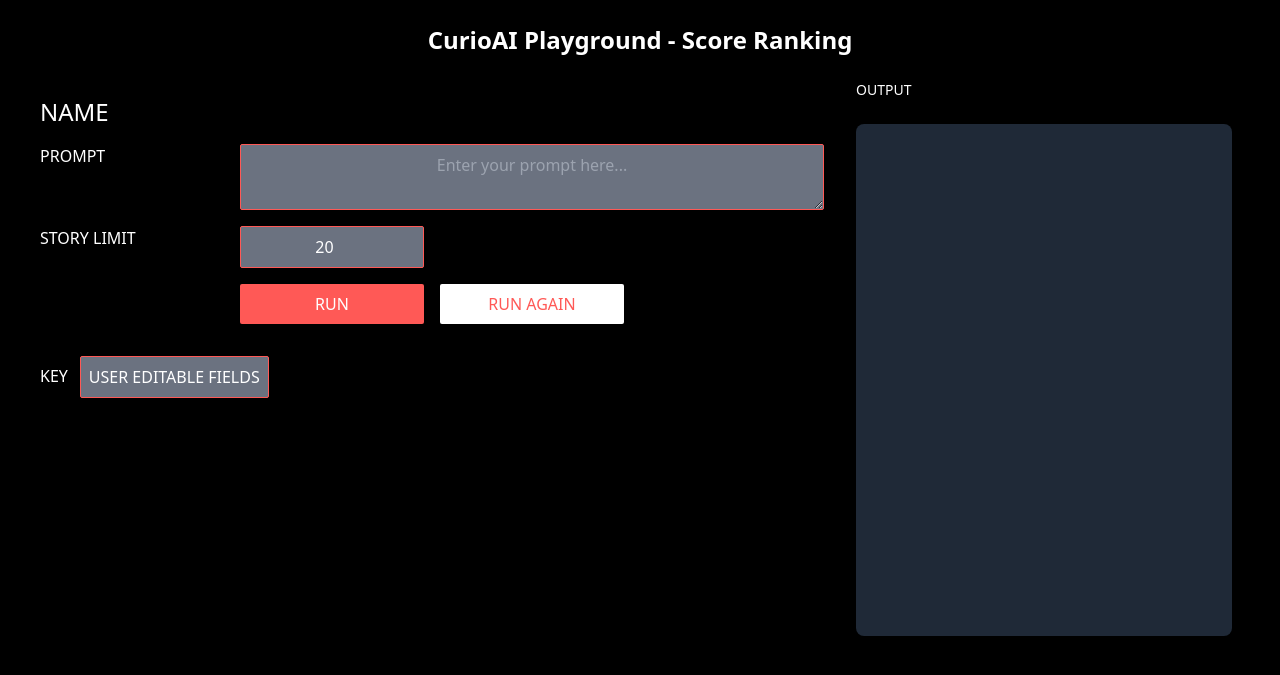
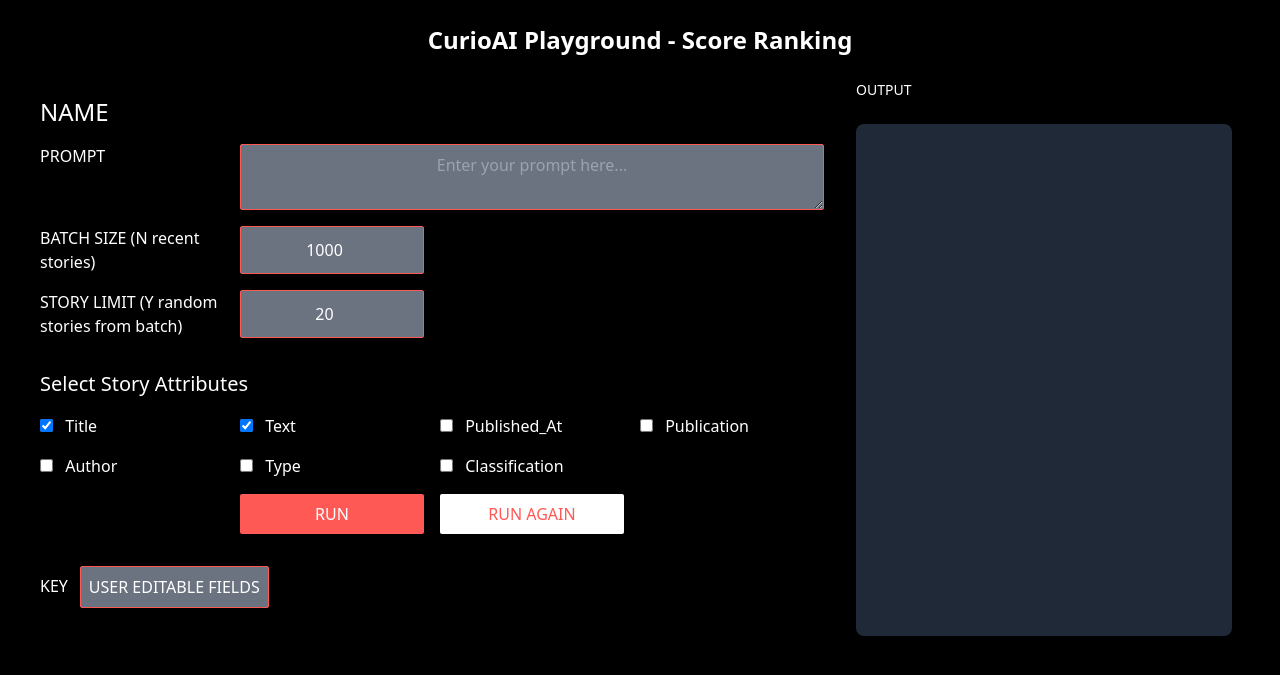
Before and after one commit to curio-labs/playground, a Django app: page /score-ranking/ in a window 1280 px wide. Shown: the top 675 px of the page. Run offline with Django 4.2, Linux system fonts and the light colour scheme; style sheets or scripts are compiled from the project's sources; parts of the project's set-up code (start-up, migrations or seed data) failed here and were passed over; some libraries are stand-ins or nearby versions.

Commit message:
Added feature selector

```diff
--- a/app/templates/score_ranking.html
+++ b/app/templates/score_ranking.html
@@ -51,25 +51,47 @@
                       class="col-span-9 bg-gray-500 py-2 rounded-sm text-white text-center border border-rioRed shadow-md focus:outline-none focus:ring-rioRed"
                       placeholder="Enter your prompt here..."></textarea>
 
-            <label class="col-span-3 " for="story-limit">STORY LIMIT</label>
+            <label class="col-start-1 col-span-3 " for="batch-size">BATCH SIZE (N recent stories)</label>
+            <input id="batch-size" name="batch-size" class="col-span-3 input-primary" type="number" value="1000"
+                   max="100" min="1" placeholder="<name of prompt creator's choice, to save prompt>"/>
+
+            <label class="col-start-1 col-span-3 " for="story-limit">STORY LIMIT (Y random stories from batch)</label>
             <input id="story-limit" name="story-limit" class="col-span-3 input-primary" type="number" value="20"
                    max="100" min="1" placeholder="<name of prompt creator's choice, to save prompt>"/>
+            <!-- Dynamic Checkboxes -->
+            <div class="col-span-12 text-xl mt-4">Select Story Attributes</div>
 
+            {% for attribute in attributes %}
+            <div class="col-span-3">
+                <input
+                        type="checkbox"
+                        id="attribute-{{ attribute.name }}"
+                        name="attribute-{{ attribute.name }}"
+                        value="{{ attribute.name }}"
+                        class="mr-2"
+                        {% if attribute.default %} checked {% endif %}>
+                <label for="attribute-{{ attribute.name }}">{{ attribute.name|title }}</label>
+            </div>
+            {% endfor %}
+
+            <!-- Button for Running Prompt with Dynamic Attributes -->
             <button class="col-start-4 col-span-3 btn-primary"
                     hx-post="/score-ranking-prompt/"
                     hx-headers='{"X-CSRFToken": "{{ csrf_token }}"}'
                     hx-target="#output-box"
                     hx-swap="innerHTML"
-                    hx-include="[name=story-limit], [name=prompt-value]"
+                    hx-include="[name=batch-size], [name=story-limit], [name=prompt-value], [name^=attribute]"
                     hx-indicator="#loading-indicator"
             >RUN
             </button>
+
+            <!-- Button for Running Prompt Again with Dynamic Attributes -->
             <button class="col-start-7 col-span-3 btn-secondary"
                     hx-post="/score-ranking-prompt/"
                     hx-headers='{"X-CSRFToken": "{{ csrf_token }}"}'
                     hx-target="#output-box"
                     hx-swap="innerHTML"
-                    hx-include="[name=story-id], [name=prompt-value]"
+                    hx-include="[name=story-id], [name=prompt-value], [name^=attribute]"
                     hx-indicator="#loading-indicator"
             >RUN AGAIN
             </button>
--- a/app/views.py
+++ b/app/views.py
@@ -37,7 +37,8 @@ def simple_ranking(request):
 
 
 def score_ranking(request):
-    return render(request, "score_ranking.html")
+    attributes = services.get_attributes()
+    return render(request, "score_ranking.html", {"attributes": attributes})
 
 
 def get_repeat_stories(story_ids):
@@ -58,8 +59,8 @@ def get_repeat_stories(story_ids):
     return stories
 
 
-def get_random_stories(limit=50):
-    stories = services.get_stories(limit=1000)["data"]
+def get_random_stories(batch_size=1000, limit=20):
+    stories = services.get_stories(limit=batch_size)["data"]
     random.shuffle(stories)
     stories = stories[:limit]
     return [
@@ -95,11 +96,19 @@ def simple_ranking_prompt(request):
             """
             return HttpResponse(html)
     prompt_value = request.POST.get("prompt-value")
+    batch_size = int(request.POST.get("story-limit"))
     story_limit = int(request.POST.get("story-limit"))
-
-    stories = get_random_stories(limit=story_limit)
+    if story_limit > batch_size:
+        html = f"""
+            <p>Story limit cannot exceed batch size.</p>
+            <p>Please try again.</p>
+        """
+        return HttpResponse(html)
+    stories = get_random_stories(batch_size=batch_size, limit=story_limit)
     data = services.make_llm_request_for_story_batch(
-        stories, prompt=prompt_value, limit=story_limit
+        stories=stories,
+        prompt=prompt_value,
+        limit=story_limit,
     )
     html = render_to_string("stories_list.html", {"stories": data})
     return HttpResponse(html)
@@ -124,14 +133,27 @@ def score_ranking_prompt(request):
             return HttpResponse(html)
     story_ids = request.POST.getlist("story-id")
     prompt_value = request.POST.get("prompt-value")
+    selected_attributes = []
+    for key in request.POST:
+        if key.startswith("attribute-"):
+            selected_attributes.append(request.POST[key])
     if not story_ids:
-        stories = get_random_stories(limit=int(request.POST.get("story-limit")))
+        batch_size = int(request.POST.get("story-limit"))
+        story_limit = int(request.POST.get("story-limit"))
+        if story_limit > batch_size:
+            html = f"""
+                <p>Story limit cannot exceed batch size.</p>
+                <p>Please try again.</p>
+            """
+            return HttpResponse(html)
+        stories = get_random_stories(batch_size=batch_size, limit=story_limit)
     else:
         stories = get_repeat_stories(story_ids=story_ids)
 
     data = services.make_concurrent_llm_requests_for_stories(
         stories=stories,
         prompt=prompt_value,
+        attributes=selected_attributes,
     )
     html = render_to_string("score_stories_list.html", {"stories": data})
     return HttpResponse(html)
--- a/src/services/__init__.py
+++ b/src/services/__init__.py
@@ -1,4 +1,4 @@
-from .tables import get_table_row_counts, get_stories, get_stories_by_id
+from .tables import get_table_row_counts, get_stories, get_stories_by_id, get_attributes
 from .llm import (
     make_llm_request_for_story_batch,
     make_concurrent_llm_requests_for_stories,
@@ -6,6 +6,7 @@ from .llm import (
 
 
 __all__ = [
+    "get_attributes",
     "get_stories_by_id",
     "get_table_row_counts",
     "get_stories",
--- a/src/services/tables.py
+++ b/src/services/tables.py
@@ -2,6 +2,18 @@ import os
 import uuid
 
 import psycopg2
+
+
+def get_attributes():
+    return [
+        {"name": "title", "default": True},
+        {"name": "text", "default": True},
+        {"name": "published_at", "default": False},
+        {"name": "publication", "default": False},
+        {"name": "author", "default": False},
+        {"name": "type", "default": False},
+        {"name": "classification", "default": False},
+    ]
 
 
 def get_stories(limit=10):
```
Also changed, not shown: app/templates/simple_ranking.html (+6 -2 lines), src/services/llm.py (+15 -6 lines).
